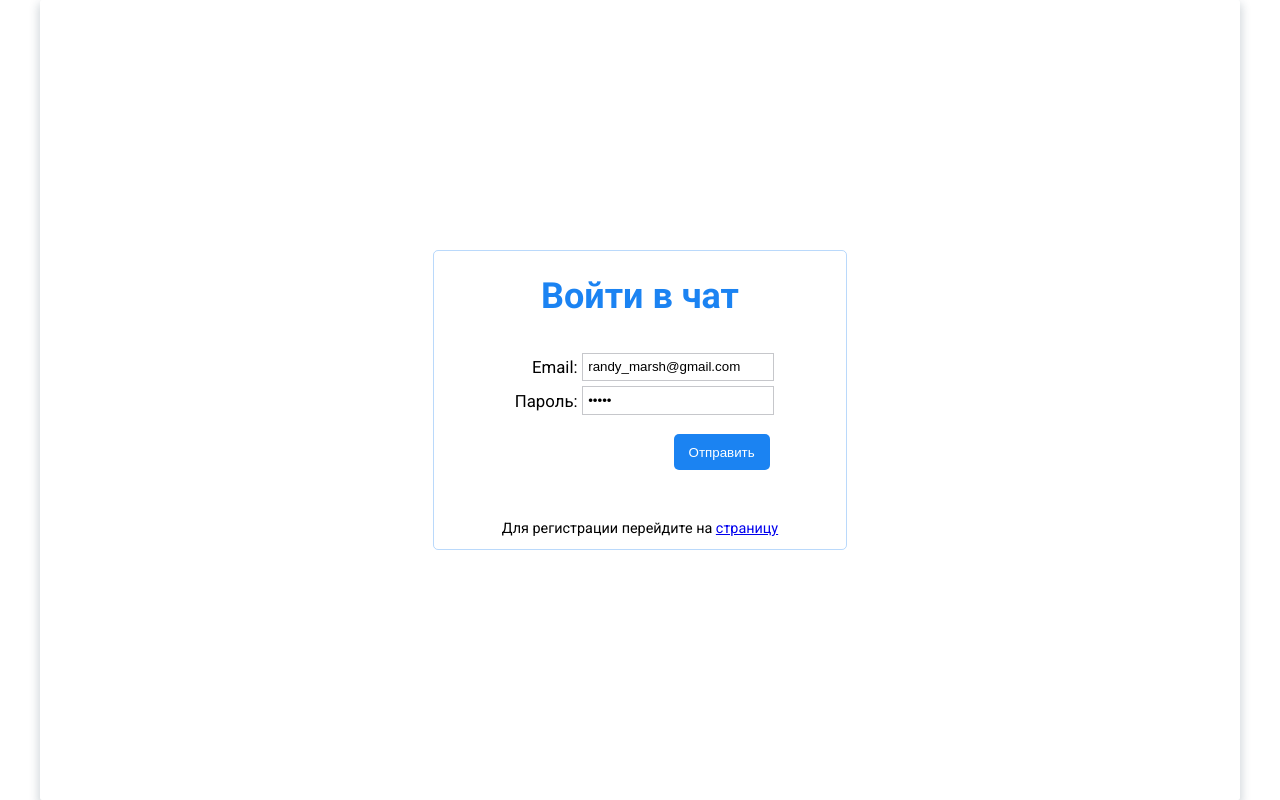
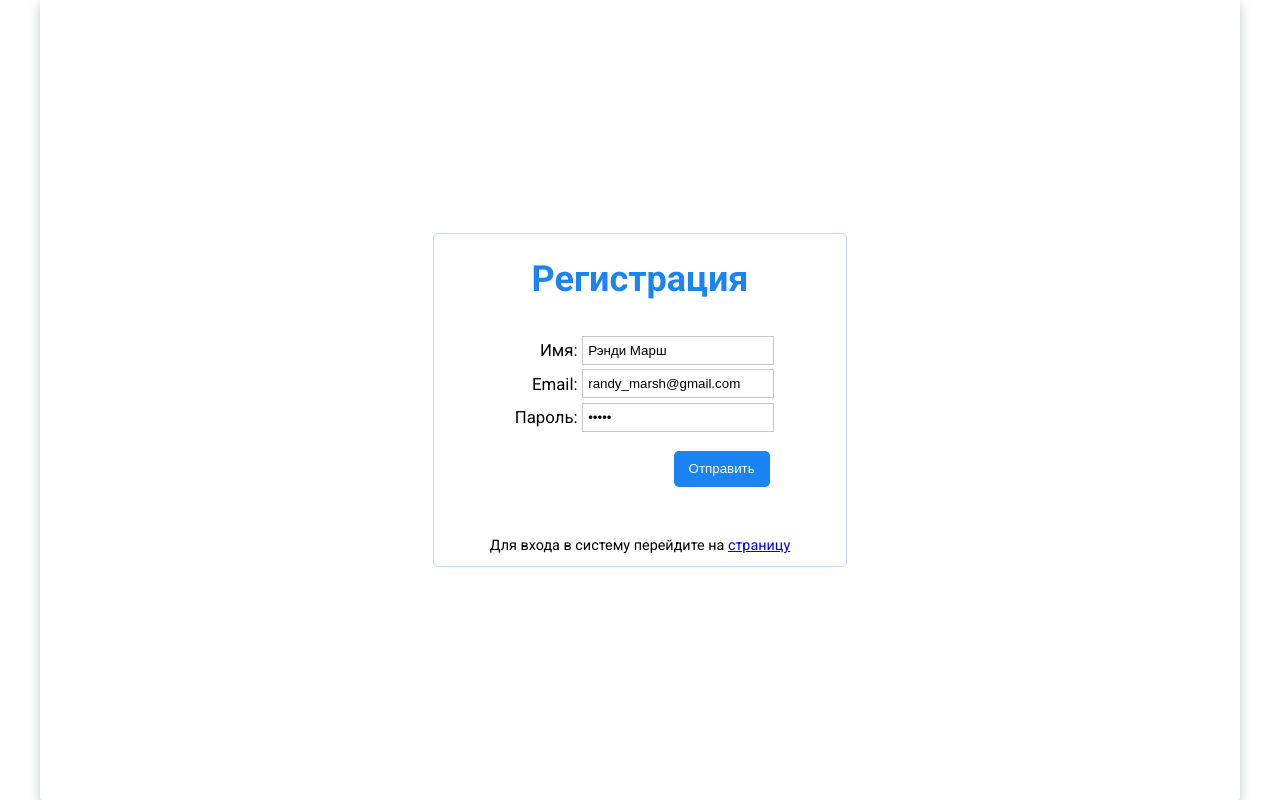
Before and after one commit to MikhailK89/chat-app, a React (Create React App) app: page /register in a window 1280 px wide. Before the commit this address led to /auth. Built offline with nearby package versions, Linux system fonts and the light colour scheme.

Commit message:
added register form

```diff
--- a/src/App.css
+++ b/src/App.css
@@ -12,7 +12,15 @@
   -moz-box-shadow: 0px 5px 10px 2px rgba(34, 60, 80, .2);
 }
 
+button:disabled {
+  background-color: #c0c0c0;
+}
+
 .window__closed {
   visibility: hidden;
   opacity: 0;
 }
+
+.hide {
+  display: none;
+}
--- a/src/App.js
+++ b/src/App.js
@@ -12,27 +12,30 @@ import store from './redux/store'
 
 import Chat from './components/pages/chat/Chat'
 import Auth from './components/pages/auth/Auth'
+import Register from './components/pages/register/Register'
 
 export default function App() {
   return (
     <Router>
       <div className="app">
         <div className="container">
+          <Provider store={store}>
             <Switch>
               <Route path="/auth">
-              <Provider store={store}>
                 <Auth />
-              </Provider>
+              </Route>
+
+              <Route path="/register">
+                <Register />
               </Route>
 
               <Route path="/users/:id">
-              <Provider store={store}>
                 <Chat />
-              </Provider>
               </Route>
 
               <Redirect from="/" to="/auth" />
             </Switch>
+          </Provider>
         </div>
       </div>
     </Router>
--- a/src/components/main/Main.js
+++ b/src/components/main/Main.js
@@ -78,8 +78,13 @@ function Main(props) {
   const createCards = () => {
     const filterText = props.filterContactsText
 
+    if (friends.length === 0) {
+      return null
+    }
+
     return filterByName(friends, filterText).map(friend => {
       return <Card
+        key={friend.id}
         friend={friend}
         cardClickHandler={() => cardClickHandler(friend)}
       />
@@ -87,6 +92,10 @@ function Main(props) {
   }
 
   const createMessages = () => {
+    if (friends.length === 0) {
+      return <div className="message__warning">Добавьте новые контакты...</div>
+    }
+
     if (!selectedFriend) {
       return <div className="message__warning">Подождите...</div>
     }
@@ -95,7 +104,7 @@ function Main(props) {
 
     if (selectedMessages.length > 0) {
       return selectedMessages.map(message => {
-        return <Message message={message} />
+        return <Message key={message.date} message={message} />
       })
     } else {
       return <div className="message__warning">Пока нет сообщений...</div>
--- a/src/components/message_form/MessageForm.js
+++ b/src/components/message_form/MessageForm.js
@@ -13,7 +13,7 @@ function MessageForm(props) {
     const message = {
       from: userId,
       to: props.selectedFriend.id,
-      text: messageText,
+      text: messageText.trim(),
       date: Date.now(),
       type: '__COMMON__'
     }
--- a/src/components/pages/auth/Auth.js
+++ b/src/components/pages/auth/Auth.js
@@ -1,15 +1,21 @@
 import './authStyles.scss'
 
+import {useState} from 'react'
 import {Link, useHistory} from 'react-router-dom'
 import dbManager from '../../../services/databaseManager'
 
-import AuthForm from '../../auth_form/AuthForm'
+import SendForm from '../../send_form/SendForm'
 
 function Auth() {
   const history = useHistory()
 
+  const [btnState, setBtnState] = useState(false)
+  const [inputNameState, setInputNameState] = useState(false)
+
   const sendFormHandler = async (formData) => {
+    setBtnState(true)
     const tokenInfo = await dbManager.authUser(formData)
+    setBtnState(false)
 
     if (tokenInfo) {
       localStorage.setItem('tokenInfo', JSON.stringify(tokenInfo))
@@ -22,8 +28,10 @@ function Auth() {
       <div className="auth-info">
         <div className="auth-info__title">Войти в чат</div>
 
-        <AuthForm
+        <SendForm
           sendFormHandler={sendFormHandler}
+          btnState={btnState}
+          inputNameState={inputNameState}
         />
 
         <div className="auth-info__register">
--- /dev/null
+++ b/src/components/pages/register/Register.js
@@ -0,0 +1,46 @@
+import './registerStyles.scss'
+
+import {useState} from 'react'
+import {Link, useHistory} from 'react-router-dom'
+import dbManager from '../../../services/databaseManager'
+
+import SendForm from '../../send_form/SendForm'
+
+function Register() {
+  const history = useHistory()
+
+  const [btnState, setBtnState] = useState(false)
+  const [inputNameState, setInputNameState] = useState(true)
+
+  const sendFormHandler = async (formData) => {
+    const {name, email, password} = formData
+    setBtnState(true)
+
+    const dataReceive = await dbManager.registerUser({
+      name: name.trim(),
+      email: email.trim(),
+      password: password.trim()
+    })
+    setBtnState(false)
+  }
+
+  return (
+    <div className="register">
+      <div className="register-info">
+        <div className="register-info__title">Регистрация</div>
+
+        <SendForm
+          sendFormHandler={sendFormHandler}
+          btnState={btnState}
+          inputNameState={inputNameState}
+        />
+
+        <div className="register-info__register">
+          Для входа в систему перейдите на <Link to="/auth">страницу</Link>
+        </div>
+      </div>
+    </div>
+  )
+}
+
+export default Register
--- /dev/null
+++ b/src/components/pages/register/registerStyles.scss
@@ -0,0 +1,26 @@
+.register {
+  display: flex;
+  align-items: center;
+  justify-content: center;
+  width: 100%;
+  height: 100%;
+}
+
+.register-info {
+  border-radius: 5px;
+  border: 1px solid rgba(27, 131, 242, .3);
+}
+
+.register-info__title {
+  margin-top: 1rem;
+  text-align: center;
+  font-size: 1.5rem;
+  font-weight: bold;
+  color: #1b83f2;
+}
+
+.register-info__register {
+  margin-bottom: .5rem;
+  text-align: center;
+  font-size: .6rem;
+}
--- a/src/components/auth_form/AuthForm.js
+++ b/src/components/send_form/SendForm.js
@@ -1,23 +1,47 @@
-import './authFormStyles.scss'
+import './sendFormStyles.scss'
 
 import {useState} from 'react'
 import {useForm} from 'react-hook-form'
 
-function AuthForm(props) {
+function SendForm(props) {
+  const {sendFormHandler, btnState, inputNameState} = props
+
+  const [name, setName] = useState('Рэнди Марш')
   const [email, setEmail] = useState('randy_marsh@gmail.com')
   const [password, setPassword] = useState('12345')
 
   const {register, handleSubmit, formState: {errors}} = useForm()
 
+  const addClasses = inputNameState ? '' : ' hide'
+
   const onSubmit = data => {
-    const {email, password} = data
-    props.sendFormHandler({email, password})
+    const {name, email, password} = data
+    sendFormHandler({name, email, password})
   }
 
   return (
-    <div className="auth__form">
+    <div className="send__form">
       <form onSubmit={handleSubmit(onSubmit)}>
-        <div className="auth-form__login">
+        <div className={"send-form__name" + addClasses}>
+          <label htmlFor="inputName">Имя:</label>
+          <input
+            id="inputName"
+            type="text"
+            {...register('name', {
+              required: 'Поле не должно быть пустым',
+              pattern: {
+                value: /\S+\s+\S+/,
+                message: 'Образец имени: Иван Иванов'
+              }
+            })}
+            autoComplete="off"
+            onChange={e => setName(e.target.value)}
+            value={name}
+          />
+        </div>
+        <div className="send-form__error">{errors.name?.message}</div>
+
+        <div className="send-form__login">
           <label htmlFor="inputEmail">Email:</label>
           <input
             id="inputEmail"
@@ -34,9 +58,9 @@ function AuthForm(props) {
             value={email}
           />
         </div>
-        <div className="auth-form__error">{errors.email?.message}</div>
+        <div className="send-form__error">{errors.email?.message}</div>
 
-        <div className="auth-form__password">
+        <div className="send-form__password">
           <label htmlFor="inputPassword">Пароль:</label>
           <input
             id="inputPassword"
@@ -54,14 +78,17 @@ function AuthForm(props) {
             value={password}
           />
         </div>
-        <div className="auth-form__error">{errors.password?.message}</div>
+        <div className="send-form__error">{errors.password?.message}</div>
 
-        <div className="auth-form__send">
-          <button type="submit">Отправить</button>
+        <div className="send-form__send">
+          <button
+            type="submit"
+            disabled={btnState}
+          >Отправить</button>
         </div>
       </form>
     </div>
   )
 }
 
-export default AuthForm
+export default SendForm
--- a/src/components/auth_form/authFormStyles.scss
+++ b/src/components/send_form/sendFormStyles.scss
@@ -1,12 +1,12 @@
-.auth__form {
+.send__form {
   form {
     margin: 1.5rem 3rem 1.5rem 3rem;
   }
 }
 
-.auth-form__login, .auth-form__password {
+.send-form__name, .send-form__login, .send-form__password {
   display: flex;
-  justify-content: space-between;
+  justify-content: flex-end;
   align-items: center;
   margin-bottom: .2rem;
 
@@ -25,7 +25,7 @@
   }
 }
 
-.auth-form__send {
+.send-form__send {
   text-align: right;
 
   button {
@@ -39,7 +39,7 @@
   }
 }
 
-.auth-form__error {
+.send-form__error {
   margin-bottom: .2rem;
   padding-right: .2rem;
   font-size: .5rem;
--- a/src/services/databaseManager.js
+++ b/src/services/databaseManager.js
@@ -13,6 +13,20 @@ class DatabaseManager {
     const tokenInfo = await res.json()
 
     return tokenInfo
+  }
+
+  async registerUser(formData) {
+    const res = await fetch(`${domain}/register`, {
+      method: 'POST',
+      headers: {
+        'Content-Type': 'application/json;charset=utf-8'
+      },
+      body: JSON.stringify(formData)
+    })
+
+    const data = await res.json()
+
+    return data
   }
 
   async getFriendsList(dataSend) {
```
Also changed, not shown: 1 other file (tests, documents, lock files or other folders). Lines whose indentation alone changed are shown as unchanged.
